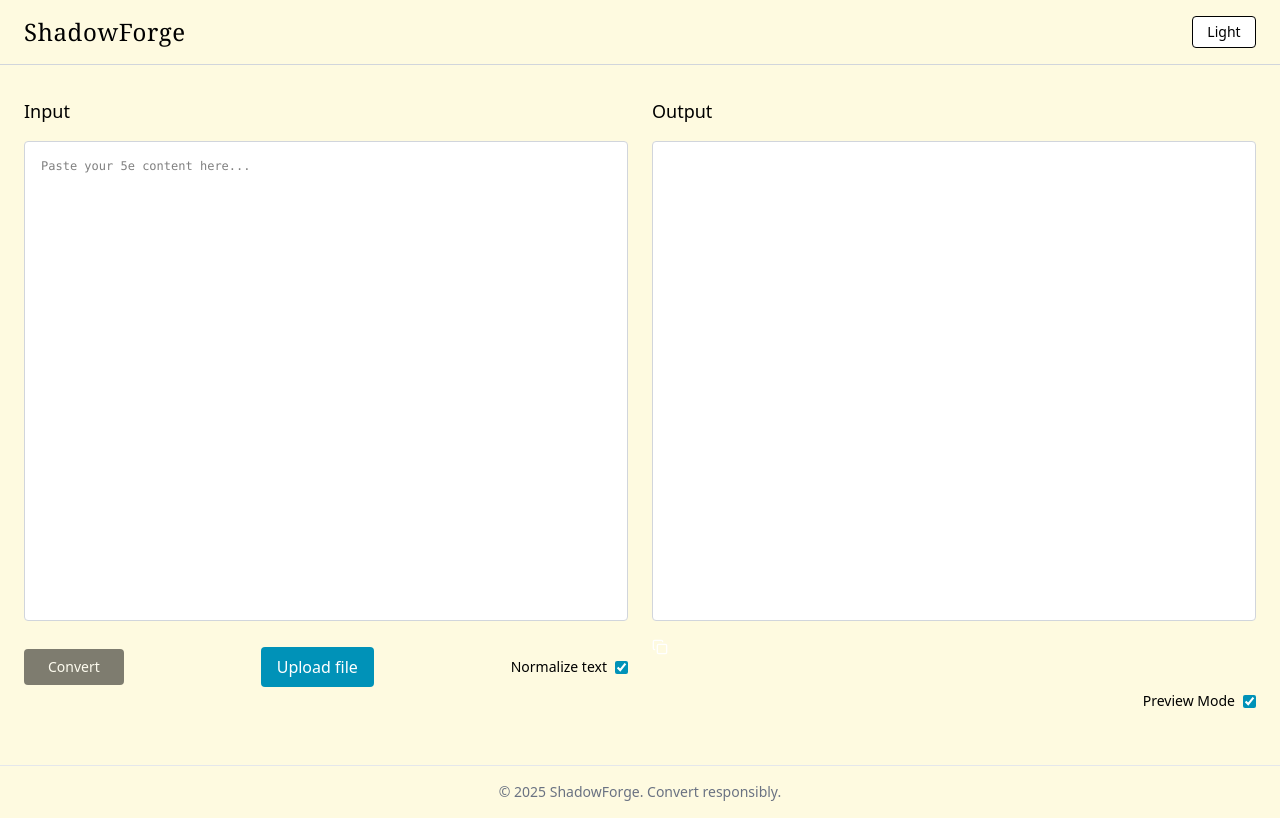
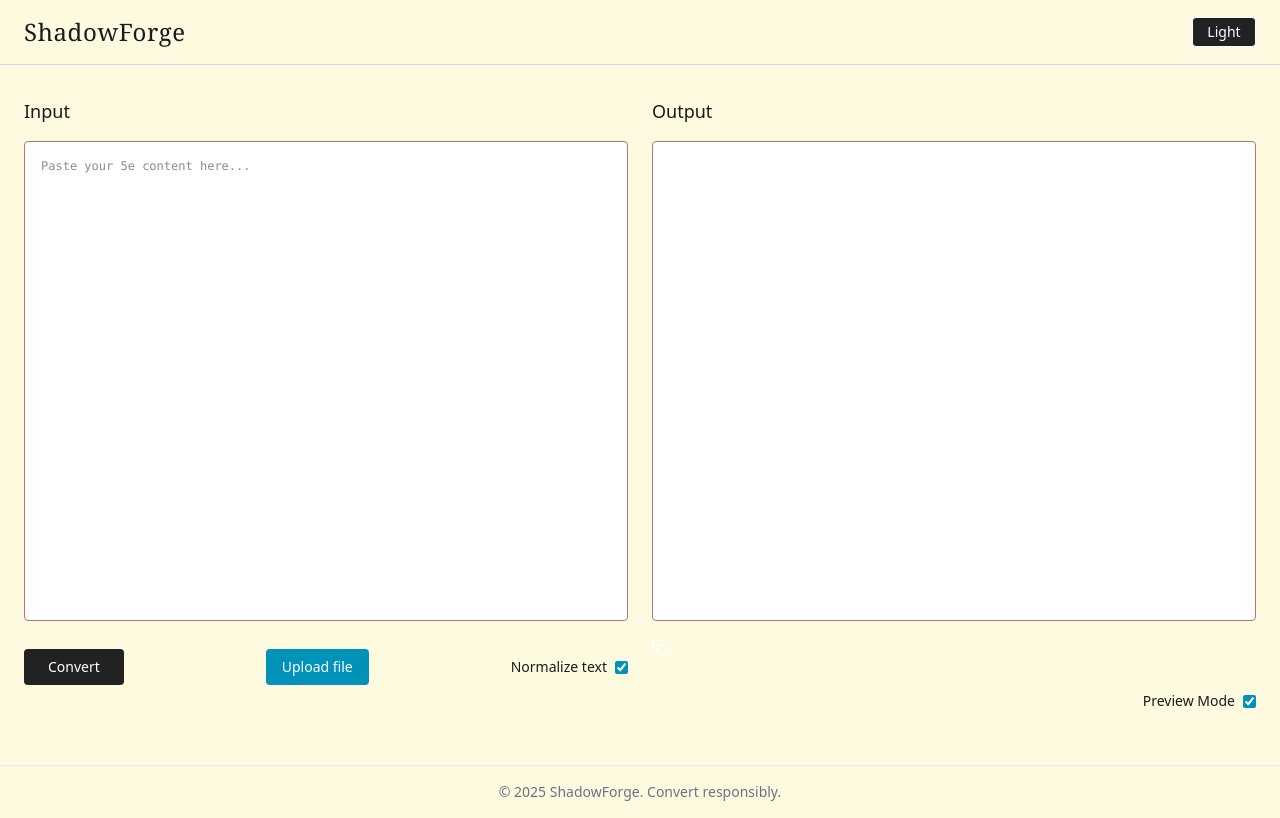
Before and after one commit to rickboot/ShadowForge, a Next.js app: page / in a window 1280 px wide. Built offline with nearby package versions, Linux system fonts and the light colour scheme.

Commit message:
more tw tweaks to standardize colors into a few vars

```diff
--- a/app/globals.css
+++ b/app/globals.css
@@ -1,18 +1,28 @@
 @import "tailwindcss";
-@custom-variant dark (&:where(.dark, .dark *));
 
 :root {
   --background: #fefae0;
   --foreground: #1a1a1a;
+  --surface: #fff; /* text box bg in light mode */
+  --surface-contrast: #c57171; /* borders and over/active in dark mode */
+  --button-bg: #222;
+  --button-text: #fff;
+  --button-hover-bg: #444;
 }
 
 html.dark {
   --background: #121212;
   --foreground: #fefae0;
+  --surface: #000; /* text box bg in dark mode */
+  --surface-contrast: #2d323b; /* borders and over/active in dark mode */
+  --button-bg: #fefae0;
+  --button-text: #121212;
+  --button-hover-bg: #e0c36a;
 }
 
 body {
   background-color: var(--background);
+  color: var(--foreground);
   transition:
     background-color 0.3s,
     color 0.3s;
--- a/components/FileUpload.tsx
+++ b/components/FileUpload.tsx
@@ -1,33 +1,34 @@
-'use client';
+"use client";
 
-import { extractTextFromPDF } from '@/lib/extractPdfText';
+import { extractTextFromPDF } from "@/lib/extractPdfText";
 
 interface FileUploadProps {
   onLoad: (text: string) => void;
 }
 
 export default function FileUpload({ onLoad }: FileUploadProps) {
+  // className="h-9 rounded px-6 py-2 text-sm font-medium"
   return (
-    <label className='inline-block px-4 py-2 bg-cyan-600 text-white rounded cursor-pointer hover:bg-cyan-700'>
+    <label className="inline-block h-9 cursor-pointer rounded bg-cyan-600 px-4 py-2 text-sm text-white hover:bg-cyan-700">
       Upload file
       <input
-        type='file'
-        accept='.txt,.pdf'
-        className='hidden'
+        type="file"
+        accept=".txt,.pdf"
+        className="hidden"
         onChange={async (e) => {
           const file = e.target.files?.[0];
           if (!file) return;
 
           try {
-            const isPdf = file.name.toLowerCase().endsWith('.pdf');
+            const isPdf = file.name.toLowerCase().endsWith(".pdf");
             const text = isPdf
               ? await extractTextFromPDF(file)
               : await file.text();
 
             onLoad(text);
           } catch (err) {
-            console.error('File read error:', err);
-            alert('Failed to read file.');
+            console.error("File read error:", err);
+            alert("Failed to read file.");
           }
         }}
       />
--- a/components/ShadowForgeLayout.tsx
+++ b/components/ShadowForgeLayout.tsx
@@ -49,37 +49,65 @@ export default function ShadowForgeLayout({
   };
 
   return (
-    <div className="min-h-screen font-sans">
+    <div
+      className="min-h-screen font-sans"
+      style={{
+        backgroundColor: "var(--background)",
+        color: "var(--foreground)",
+      }}
+    >
       <header className="flex items-center justify-between border-b border-gray-300 px-6 py-4 dark:border-gray-700">
-        <h1 className="font-serif text-2xl tracking-wide text-black dark:text-white">
-          ShadowForge
-        </h1>
+        <h1 className="font-serif text-2xl tracking-wide">ShadowForge</h1>
         <button
-          className="h-8 w-16 rounded border bg-white px-3 py-1 text-sm hover:bg-gray-100 dark:border-gray-600 dark:bg-black dark:text-white dark:hover:bg-gray-800"
+          style={{
+            backgroundColor: "var(--button-bg)",
+            color: "var(--button-text)",
+          }}
+          className="h- w-16 rounded border px-3 py-1 text-sm"
+          onMouseOver={(e) =>
+            (e.currentTarget.style.backgroundColor = "var(--button-hover-bg)")
+          }
+          onMouseOut={(e) =>
+            (e.currentTarget.style.backgroundColor = "var(--button-bg)")
+          }
           onClick={toggleTheme}
         >
           {theme === "dark" ? "Dark" : "Light"}
         </button>
       </header>
 
-      <main className="flex flex-col gap-6 px-6 py-8 lg:flex-row">
+      <main className="flex flex-col gap-6 px-6 py-8 md:flex-row">
         {/* === input === */}
         <section className="flex-1 space-y-4">
-          <h2 className="text-lg font-medium text-black dark:text-white">
-            Input
-          </h2>
+          <h2 className="text-lg font-medium">Input</h2>
           <textarea
-            className="h-120 w-full resize-none rounded border border-gray-300 bg-white p-4 font-mono text-xs text-black dark:border-gray-700 dark:bg-black dark:text-white"
+            className="h-120 w-full resize-none rounded border border-gray-300 p-4 font-mono text-xs"
             placeholder="Paste your 5e content here..."
             value={input}
             onChange={(e) => setInput(e.target.value)}
+            style={{
+              backgroundColor: "var(--surface)",
+              color: "var(--foreground)",
+              borderColor: "var(--surface-contrast)",
+            }}
           />
 
           <div className="mb-2 flex h-12 items-center justify-between gap-2">
             <button
               onClick={handleConvert}
               disabled={loading || !input.trim()}
-              className="rounded bg-black px-6 py-2 text-sm font-medium text-white hover:opacity-90 disabled:opacity-50 dark:bg-white dark:text-black"
+              style={{
+                backgroundColor: "var(--button-bg)",
+                color: "var(--button-text)",
+              }}
+              className="h-9 rounded px-6 py-2 text-sm font-medium"
+              onMouseOver={(e) =>
+                (e.currentTarget.style.backgroundColor =
+                  "var(--button-hover-bg)")
+              }
+              onMouseOut={(e) =>
+                (e.currentTarget.style.backgroundColor = "var(--button-bg)")
+              }
             >
               {loading ? "Converting..." : "Convert"}
             </button>
@@ -100,10 +128,15 @@ export default function ShadowForgeLayout({
 
         {/* === output === */}
         <section className="flex-1 space-y-4">
-          <h2 className="text-lg font-medium text-black dark:text-white">
-            Output
-          </h2>
-          <div className="h-120 w-full overflow-auto rounded border border-gray-300 bg-white p-4 dark:border-gray-700 dark:bg-black">
+          <h2 className="text-lg font-medium">Output</h2>
+          <div
+            className="h-120 w-full overflow-auto rounded border p-4"
+            style={{
+              backgroundColor: "var(--surface)",
+              color: "var(--foreground)",
+              borderColor: "var(--surface-contrast)",
+            }}
+          >
             {previewMode ? (
               <div className="prose prose-sm dark:prose-invert max-w-none">
                 <ReactMarkdown>{output}</ReactMarkdown>
```
